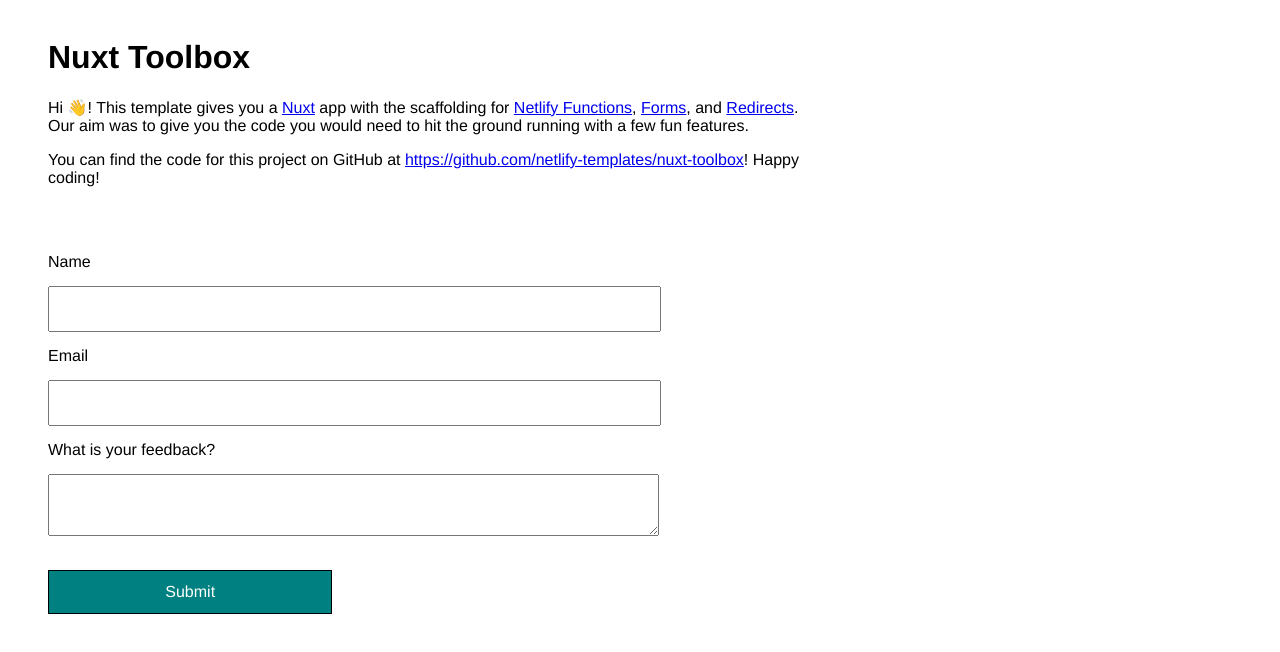
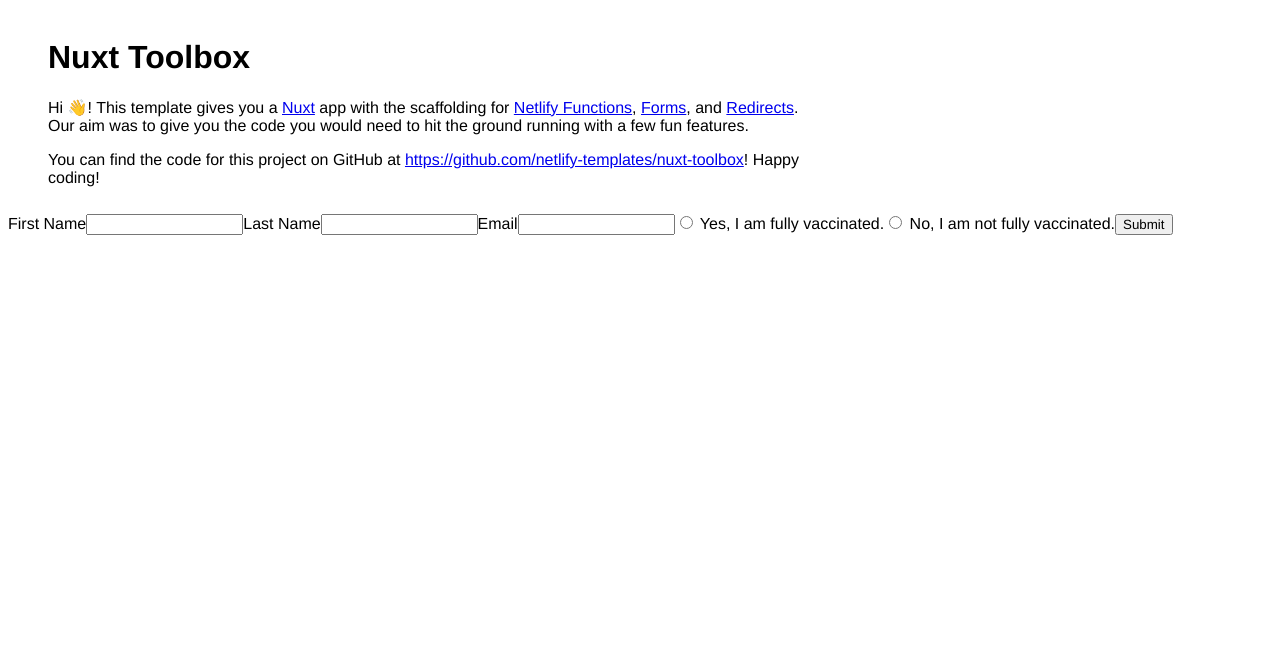
Before and after one commit to brandondithberry/thegarage, a Nuxt app: page / in a window 1280 px wide. Shown: the top 652 px of the page. Built offline with nearby package versions, Linux system fonts and the light colour scheme.

Commit message:
Form Vaccination

```diff
--- a/components/InviteForm.vue
+++ b/components/InviteForm.vue
@@ -13,39 +13,20 @@
         </label>
       </p>
       <input type="hidden" name="form-name" value="invitation" />
-      <label for="name">Name</label>
-      <input id="name" type="text" name="name" />
+      <label for="firstname">First Name</label>
+      <input id="firstname" type="text" name="firstname" />
+      <label for="lastname">Last Name</label>
+      <input id="lastname" type="text" name="lastname" />
       <label for="email">Email</label>
       <input id="email" type="email" name="email" required />
-      <label for="feedback">What is your feedback?</label>
-      <textarea id="feedback" wrap="soft" name="feedback" required></textarea>
+      <label><input id="yes" type="radio" name="vaccinated"> Yes, I am fully vaccinated.</label>
+      <label><input id="no" type="radio" name="vaccinated"> No, I am not fully vaccinated.</label>
       <button type="submit">Submit</button>
     </form>
   </div>
 </template>
 
 <style scoped>
-.invite-form {
-  margin: 40px 40px;
-  min-width: 250px;
-  width: 45%;
-}
-input,
-textarea,
-button {
-  font-size: inherit;
-  margin: 15px 0;
-  padding: 12px 20px;
-  width: 100%;
-}
-
-button {
-  background-color: teal;
-  border: 1px solid black;
-  color: white;
-  width: 50%;
-}
-
 .hidden {
   clip: rect(0 0 0 0);
   clip-path: inset(50%);
```
